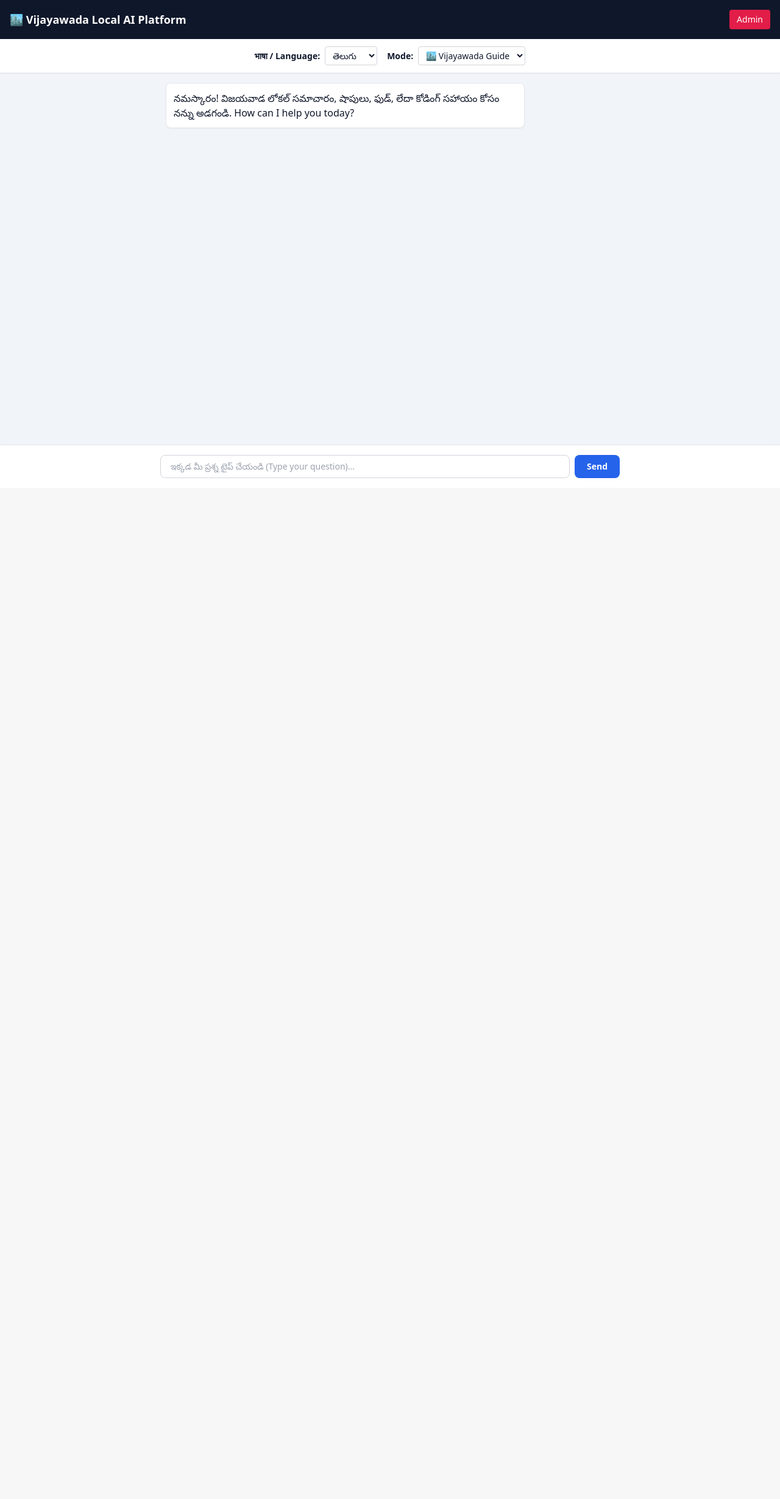
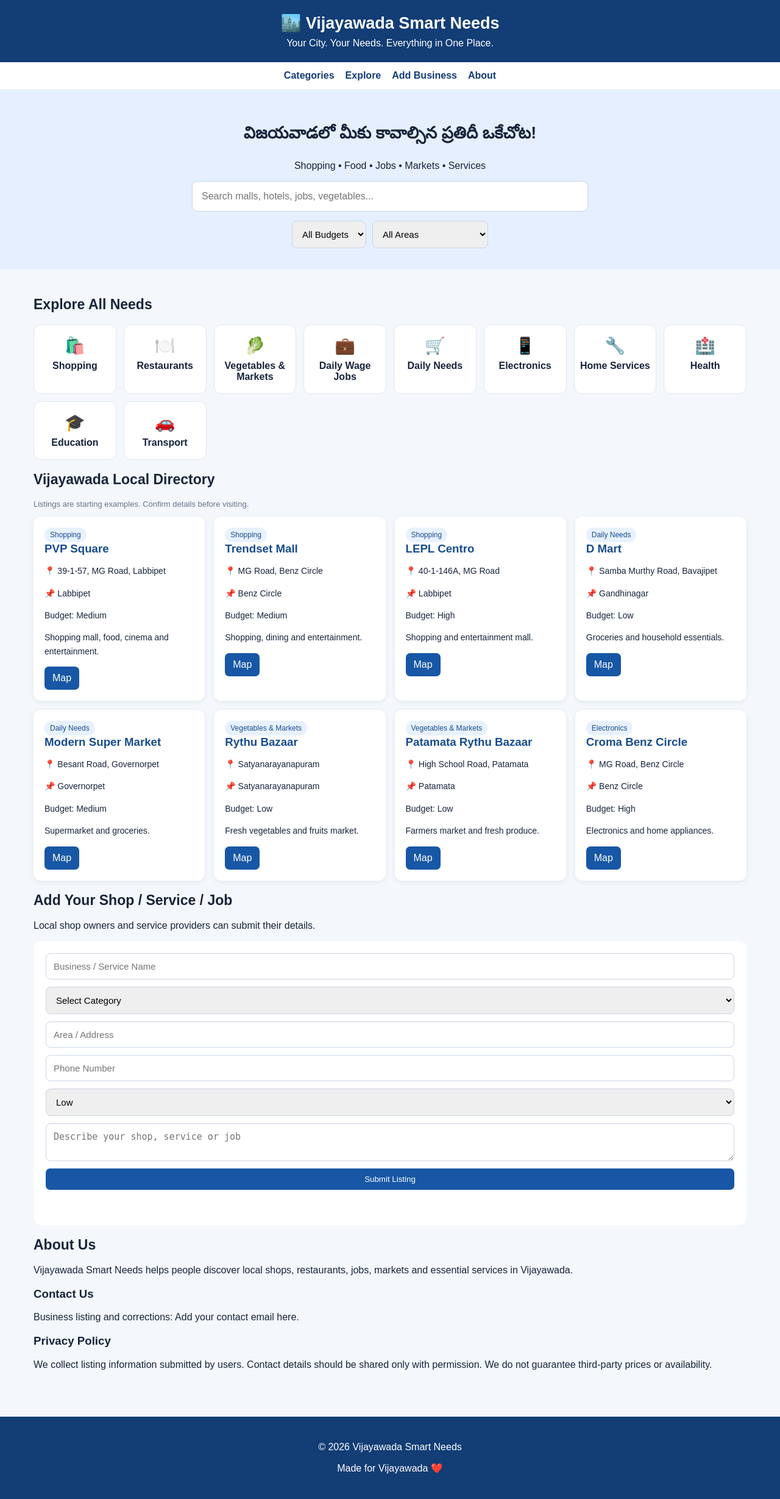
Before and after one commit to revathi096/bezawada-deals-backend, a Python web app: template templates/index.html in a window 1280 px wide. Shown: the whole page at 61% size. Before the commit the page ends 784 px from the top, so only its background shows below. Run offline with Jinja, Linux system fonts and the light colour scheme; the template is opened without the code that fills it, so the values that code supplies are empty; some libraries are stand-ins or nearby versions.

Commit message:
Update index.html

```diff
--- a/templates/index.html
+++ b/templates/index.html
@@ -1,97 +1,226 @@
+
 <!DOCTYPE html>
-<html lang="te">
+<html lang="en">
 <head>
 <meta charset="UTF-8">
 <meta name="viewport" content="width=device-width, initial-scale=1.0">
-    <title>Vijayawada All-in-One Local AI Platform</title>
-    <script src="https://cdn.tailwindcss.com"></script>
+<meta name="description" content="Vijayawada local shopping, restaurants, jobs, markets and daily needs directory.">
+<title>Vijayawada Smart Needs</title>
+<style>
+*{box-sizing:border-box}
+body{margin:0;font-family:Arial,sans-serif;background:#f4f7fb;color:#17243a}
+header{background:#123d75;color:white;padding:22px 5%;text-align:center}
+header h1{margin:0;font-size:27px}
+header p{margin:8px 0 0}
+nav{background:white;padding:13px;display:flex;justify-content:center;gap:18px;flex-wrap:wrap}
+nav a{color:#123d75;text-decoration:none;font-weight:bold}
+.hero{padding:35px 5%;text-align:center;background:#e5efff}
+.hero h2{font-size:27px}
+.search{width:min(650px,95%);padding:15px;border:1px solid #ccd5e2;border-radius:9px;font-size:16px}
+select,input,textarea{padding:12px;border:1px solid #ccd5e2;border-radius:8px;font-size:15px;max-width:100%}
+.filters{display:flex;justify-content:center;gap:10px;flex-wrap:wrap;margin-top:15px}
+main{max-width:1200px;margin:auto;padding:25px 15px}
+h2.section{font-size:23px}
+.categories{display:grid;grid-template-columns:repeat(auto-fit,minmax(130px,1fr));gap:12px}
+.cat{background:white;padding:18px 8px;border-radius:12px;text-align:center;cursor:pointer;border:1px solid #e1e7ef;font-weight:bold}
+.cat span{display:block;font-size:27px;margin-bottom:8px}
+.cat:hover,.cat.active{background:#dceaff;border-color:#2768bd}
+.cards{display:grid;grid-template-columns:repeat(auto-fit,minmax(240px,1fr));gap:15px}
+.card{background:white;padding:18px;border-radius:12px;box-shadow:0 2px 9px #17243a12}
+.card h3{margin:0 0 9px;color:#174c8e}
+.tag{display:inline-block;background:#e8f1ff;color:#174c8e;padding:5px 9px;border-radius:15px;font-size:12px}
+.card p{font-size:14px;line-height:1.6}
+.actions{display:flex;gap:8px;flex-wrap:wrap}
+.btn{display:inline-block;padding:10px 13px;border-radius:7px;background:#1757a5;color:white;text-decoration:none;border:0;cursor:pointer}
+.btn.secondary{background:#16834e}
+form{display:grid;gap:12px;background:white;padding:20px;border-radius:12px}
+footer{text-align:center;background:#123d75;color:white;padding:25px;margin-top:35px}
+.small{color:#65748b;font-size:13px}
+</style>
 </head>
-<body class="bg-slate-100 text-slate-900 font-sans flex flex-col h-screen">
+<body>
 
-    <!-- Header -->
-    <header class="bg-slate-900 text-white p-4 shadow-md flex justify-between items-center">
-        <h1 class="text-lg font-bold">🏙️ Vijayawada Local AI Platform</h1>
-        <a href="/admin" class="bg-rose-600 text-white px-3 py-1.5 rounded text-sm hover:bg-rose-700">Admin</a>
+<header>
+<h1>🏙️ Vijayawada Smart Needs</h1>
+<p>Your City. Your Needs. Everything in One Place.</p>
 </header>
 
-    <!-- Controls Bar (Language & Mode) -->
-    <div class="bg-white p-3 border-b border-gray-200 flex flex-wrap justify-center gap-4 shadow-sm">
-        <div class="flex items-center gap-2">
-            <label for="language" class="text-sm font-semibold">भाषा / Language:</label>
-            <select id="language" class="border border-gray-300 rounded px-2 py-1 text-sm bg-white">
-                <option value="Telugu">తెలుగు</option>
-                <option value="English">English</option>
-                <option value="Hindi">हिन्दी</option>
+<nav>
+<a href="#categories">Categories</a>
+<a href="#explore">Explore</a>
+<a href="#add">Add Business</a>
+<a href="#about">About</a>
+</nav>
+
+<section class="hero">
+<h2>విజయవాడలో మీకు కావాల్సిన ప్రతిదీ ఒకేచోట!</h2>
+<p>Shopping • Food • Jobs • Markets • Services</p>
+<input class="search" id="search"
+placeholder="Search malls, hotels, jobs, vegetables..."
+oninput="render()">
+<div class="filters">
+<select id="budget" onchange="render()">
+<option value="">All Budgets</option>
+<option>Low</option>
+<option>Medium</option>
+<option>High</option>
+</select>
+<select id="area" onchange="render()">
+<option value="">All Areas</option>
+<option>Labbipet</option>
+<option>Benz Circle</option>
+<option>Governorpet</option>
+<option>Patamata</option>
+<option>Gandhinagar</option>
+<option>Satyanarayanapuram</option>
 </select>
 </div>
-        <div class="flex items-center gap-2">
-            <label for="mode" class="text-sm font-semibold">Mode:</label>
-            <select id="mode" class="border border-gray-300 rounded px-2 py-1 text-sm bg-white">
-                <option value="local_info">🏙️ Vijayawada Guide</option>
-                <option value="code_assistant">💻 Code Assistant</option>
-                <option value="data_analysis">📊 Data Analysis</option>
+</section>
+
+<main>
+<h2 class="section" id="categories">Explore All Needs</h2>
+<div class="categories" id="categoriesGrid"></div>
+
+<h2 class="section" id="explore">Vijayawada Local Directory</h2>
+<p class="small">Listings are starting examples. Confirm details before visiting.</p>
+<div class="cards" id="results"></div>
+
+<h2 class="section" id="add">Add Your Shop / Service / Job</h2>
+<p>Local shop owners and service providers can submit their details.</p>
+<form id="listingForm">
+<input id="name" placeholder="Business / Service Name" required>
+<select id="category" required>
+<option value="">Select Category</option>
+<option>Shopping</option><option>Restaurants</option>
+<option>Vegetables & Markets</option><option>Daily Needs</option>
+<option>Electronics</option><option>Daily Wage Jobs</option>
+<option>Home Services</option><option>Health</option>
+<option>Education</option><option>Transport</option>
 </select>
-        </div>
-    </div>
+<input id="location" placeholder="Area / Address" required>
+<input id="phone" placeholder="Phone Number">
+<select id="level">
+<option>Low</option><option>Medium</option><option>High</option>
+</select>
+<textarea id="description" placeholder="Describe your shop, service or job"></textarea>
+<button class="btn" type="submit">Submit Listing</button>
+<p class="small" id="formMessage"></p>
+</form>
 
-    <!-- Chat Container -->
-    <div id="chatContainer" class="flex-1 p-4 overflow-y-auto flex flex-col gap-3 max-w-3xl mx-auto w-full">
-        <div class="message assistant bg-white border border-gray-200 p-3 rounded-lg shadow-sm max-w-[80%] self-start">
-            నమస్కారం! విజయవాడ లోకల్ సమాచారం, షాపులు, ఫుడ్, లేదా కోడింగ్ సహాయం కోసం నన్ను అడగండి. How can I help you today?
-        </div>
-    </div>
+<section id="about">
+<h2 class="section">About Us</h2>
+<p>Vijayawada Smart Needs helps people discover local shops, restaurants, jobs, markets and essential services in Vijayawada.</p>
+<h3>Contact Us</h3>
+<p>Business listing and corrections: Add your contact email here.</p>
+<h3>Privacy Policy</h3>
+<p>We collect listing information submitted by users. Contact details should be shared only with permission. We do not guarantee third-party prices or availability.</p>
+</section>
+</main>
 
-    <!-- Input Area -->
-    <div class="bg-white p-4 border-t border-gray-200 flex justify-center gap-2 shadow-lg">
-        <input type="text" id="userInput" placeholder="ఇక్కడ మీ ప్రశ్న టైప్ చేయండి (Type your question)..."
-            class="flex-1 max-w-2xl border border-gray-300 rounded-lg px-4 py-2 text-sm focus:outline-none focus:border-blue-500"
-            onkeypress="handleKeyPress(event)">
-        <button onclick="sendMessage()" class="bg-blue-600 hover:bg-blue-700 text-white px-5 py-2 rounded-lg text-sm font-semibold transition">
-            Send
-        </button>
-    </div>
+<footer>
+<p>© 2026 Vijayawada Smart Needs</p>
+<p>Made for Vijayawada ❤️</p>
+</footer>
 
 <script>
-        async function sendMessage() {
-            const inputField = document.getElementById("userInput");
-            const chatContainer = document.getElementById("chatContainer");
-            const language = document.getElementById("language").value;
-            const mode = document.getElementById("mode").value;
+const categories=[
+["🛍️","Shopping"],["🍽️","Restaurants"],
+["🥬","Vegetables & Markets"],["💼","Daily Wage Jobs"],
+["🛒","Daily Needs"],["📱","Electronics"],
+["🔧","Home Services"],["🏥","Health"],
+["🎓","Education"],["🚗","Transport"]
+];
 
-            const text = inputField.value.trim();
-            if (!text) return;
+const listings=[
+{name:"PVP Square",category:"Shopping",area:"Labbipet",
+address:"39-1-57, MG Road, Labbipet",budget:"Medium",
+description:"Shopping mall, food, cinema and entertainment."},
+{name:"Trendset Mall",category:"Shopping",area:"Benz Circle",
+address:"MG Road, Benz Circle",budget:"Medium",
+description:"Shopping, dining and entertainment."},
+{name:"LEPL Centro",category:"Shopping",area:"Labbipet",
+address:"40-1-146A, MG Road",budget:"High",
+description:"Shopping and entertainment mall."},
+{name:"D Mart",category:"Daily Needs",area:"Gandhinagar",
+address:"Samba Murthy Road, Bavajipet",budget:"Low",
+description:"Groceries and household essentials."},
+{name:"Modern Super Market",category:"Daily Needs",area:"Governorpet",
+address:"Besant Road, Governorpet",budget:"Medium",
+description:"Supermarket and groceries."},
+{name:"Rythu Bazaar",category:"Vegetables & Markets",
+area:"Satyanarayanapuram",address:"Satyanarayanapuram",
+budget:"Low",description:"Fresh vegetables and fruits market."},
+{name:"Patamata Rythu Bazaar",
+category:"Vegetables & Markets",area:"Patamata",
+address:"High School Road, Patamata",budget:"Low",
+description:"Farmers market and fresh produce."},
+{name:"Croma Benz Circle",category:"Electronics",
+area:"Benz Circle",address:"MG Road, Benz Circle",
+budget:"High",description:"Electronics and home appliances."}
+];
 
-            // User Message
-            chatContainer.innerHTML += `<div class="message user bg-blue-600 text-white p-3 rounded-lg max-w-[80%] self-end shadow-sm">${text}</div>`;
-            inputField.value = "";
-            chatContainer.scrollTop = chatContainer.scrollHeight;
+function renderCategories(){
+document.getElementById("categoriesGrid").innerHTML=
+categories.map(c=>`
+<div class="cat" onclick="selectCategory('${c[1]}')">
+<span>${c[0]}</span>${c[1]}</div>`).join("");
+}
 
-            // Loading Indicator
-            const loadingId = "loading-" + Date.now();
-            chatContainer.innerHTML += `<div id="${loadingId}" class="message assistant bg-white border border-gray-200 p-3 rounded-lg shadow-sm max-w-[80%] self-start text-gray-500">Typing...</div>`;
-            chatContainer.scrollTop = chatContainer.scrollHeight;
+let selected="";
+function selectCategory(category){
+selected=selected===category?"":category;
+render();
+}
 
-            try {
-                const response = await fetch("/chat", {
-                    method: "POST",
-                    headers: { "Content-Type": "application/json" },
-                    body: JSON.stringify({ message: text, language: language, mode: mode, session_id: "user-session-1" })
+function render(){
+const q=document.getElementById("search").value.toLowerCase();
+const b=document.getElementById("budget").value;
+const a=document.getElementById("area").value;
+
+const data=listings.filter(x=>
+(!selected||x.category===selected)&&
+(!b||x.budget===b)&&
+(!a||x.area===a)&&
+(x.name+" "+x.category+" "+x.area+" "+x.address+" "+x.description)
+.toLowerCase().includes(q)
+);
+
+document.getElementById("results").innerHTML=data.length?
+data.map(x=>`
+<div class="card">
+<span class="tag">${x.category}</span>
+<h3>${x.name}</h3>
+<p>📍 ${x.address}</p>
+<p>📌 ${x.area}</p>
+<p>Budget: ${x.budget}</p>
+<p>${x.description}</p>
+<div class="actions">
+<a class="btn" target="_blank" rel="noopener"
+href="https://www.google.com/maps/search/?api=1&query=${encodeURIComponent(x.name+" "+x.address+" Vijayawada")}">Map</a>
+</div>
+</div>`).join("")
+:'<p>No listings found. Try another search.</p>';
+}
+
+document.getElementById("listingForm").addEventListener("submit",e=>{
+e.preventDefault();
+const item={
+name:document.getElementById("name").value,
+category:document.getElementById("category").value,
+area:document.getElementById("location").value,
+address:document.getElementById("location").value,
+budget:document.getElementById("level").value,
+description:document.getElementById("description").value
+};
+listings.push(item);
+render();
+e.target.reset();
+document.getElementById("formMessage").textContent=
+"Listing added in this browser preview. Connect a database for public storage.";
 });
 
-                const data = await response.json();
-                document.getElementById(loadingId).innerText = data.reply || data.detail || "సమాచారం అందడంలో లోపం ఏర్పడింది.";
-                document.getElementById(loadingId).classList.remove("text-gray-500");
-            } catch (error) {
-                document.getElementById(loadingId).innerText = "సర్వర్ కనెక్షన్ లోపం (Server connection error)!";
-            }
-            chatContainer.scrollTop = chatContainer.scrollHeight;
-        }
-
-        function handleKeyPress(event) {
-            if (event.key === "Enter") {
-                sendMessage();
-            }
-        }
+renderCategories();
+render();
 </script>
 </body>
 </html>
```
Lines whose indentation alone changed are shown as unchanged.
